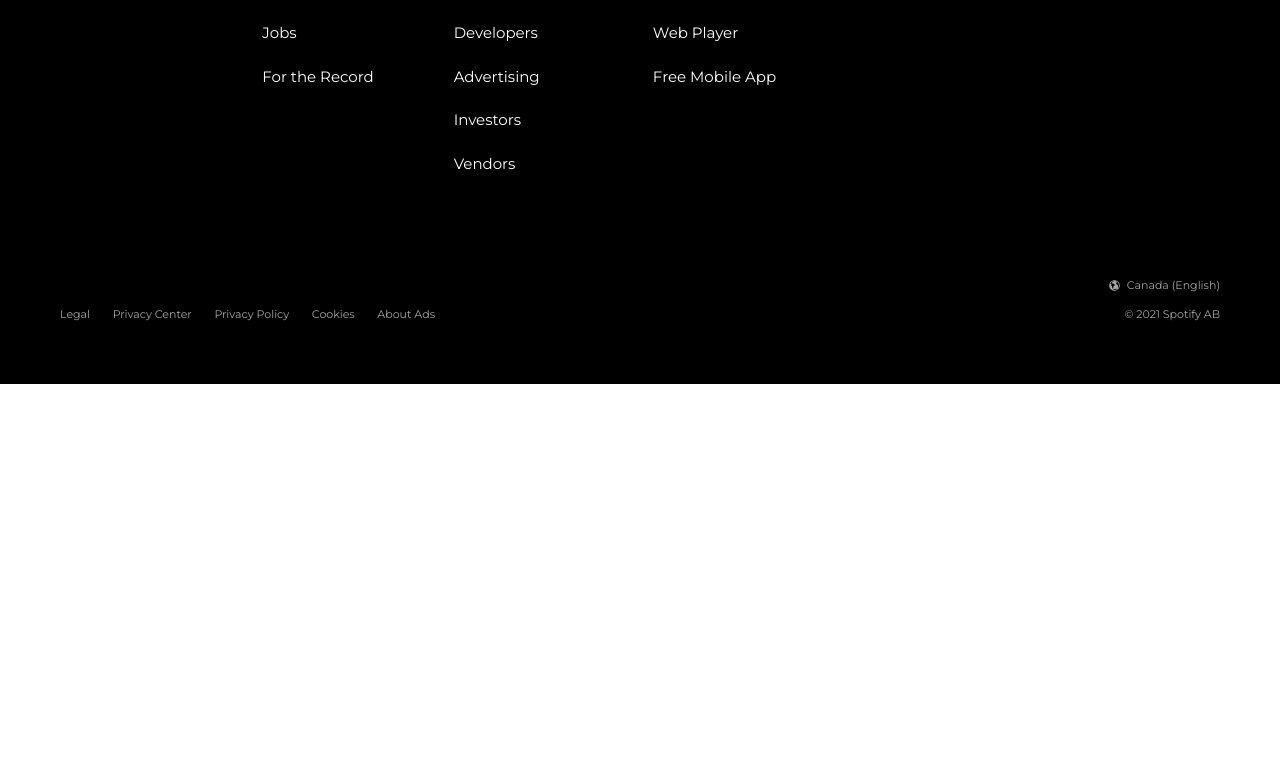
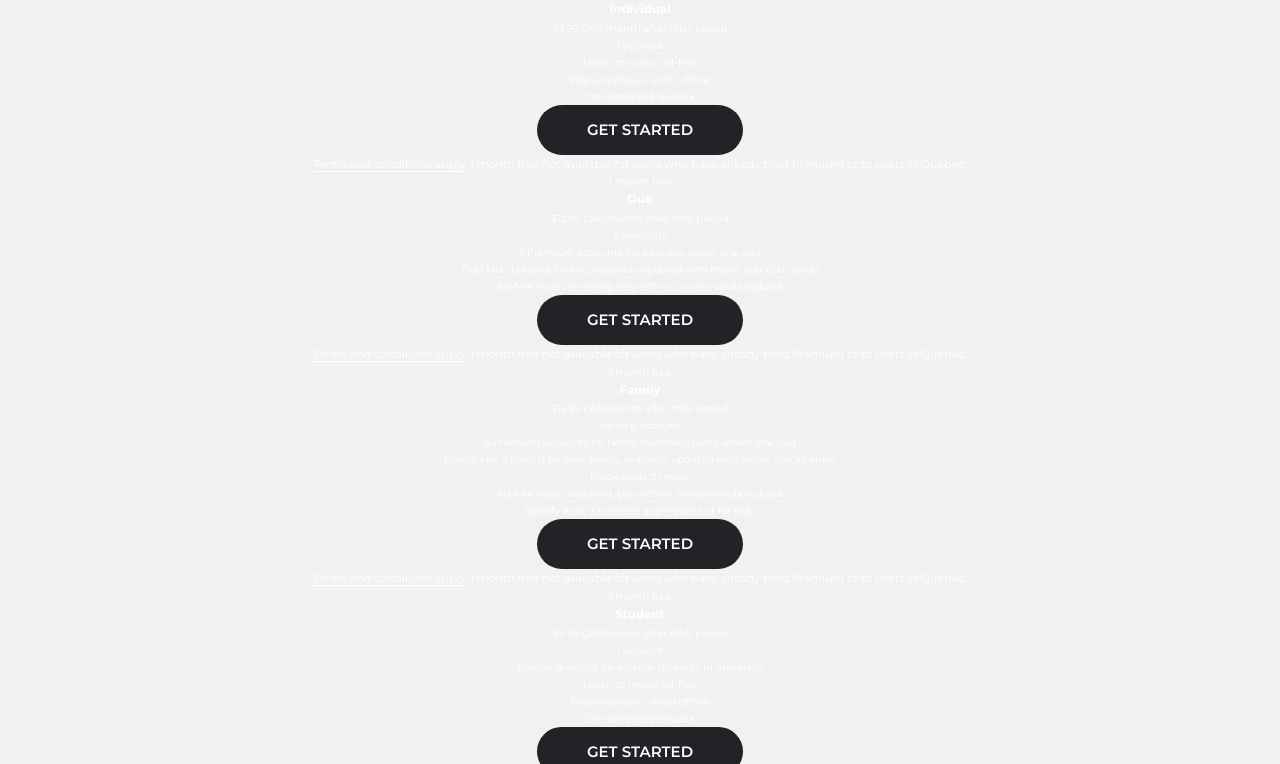
Before and after one commit to Ayon95/spotify-clone, a website: page premium.html in a window 1280 px wide. Shown: the part 1599-2363 px from the top of the page. Before the commit the page ends 1983 px from the top, so only its background shows below. Drawn offline with Linux system fonts and the light colour scheme.

Commit message:
Added the markup for premium categories section

```diff
--- a/premium.html
+++ b/premium.html
@@ -72,6 +72,87 @@
 			</ul>
 		</section>
 
+		<section class="categories--premium">
+			<h2 class="categories--premium__title">Pick Your Premium</h2>
+			<h4 class="h4--premium">Listen without limits on your phone, speaker, and other devices.</h4>
+			<div class="categories--premium__container">
+				<div class="categories--premium__overview">
+					<p class="categories--premium__free">1 month free</p>
+					<h3 class="categories--premium__name">Individual</h3>
+					<p class="categories--premium__pricing">$9.99 CAD/month after offer period</p>
+					<p class="categories--premium__account-coverage">1 account</p>
+				</div>
+				<ul class="categories--premium__benefits">
+					<li class="categories--premium__benefit">Listen to music ad-free</li>
+					<li class="categories--premium__benefit">Play anywhere - even offline</li>
+					<li class="categories--premium__benefit">On-demand playback</li>
+				</ul>
+				<a href="#" class="btn btn--get-started">Get started</a>
+				<p class="terms-conditions">
+					<a href="#" class="terms-conditions__link">Terms and conditions apply.</a> 1 month free not available for
+					users who have already tried Premium or to users in Quebec.
+				</p>
+
+				<div class="categories--premium__overview">
+					<p class="categories--premium__free">1 month free</p>
+					<h3 class="categories--premium__name">Duo</h3>
+					<p class="categories--premium__pricing">$12.99 CAD/month after offer period</p>
+					<p class="categories--premium__account-coverage">2 accounts</p>
+				</div>
+				<ul class="categories--premium__benefits">
+					<li class="categories--premium__benefit">2 Premium accounts for a couple under one roof</li>
+					<li class="categories--premium__benefit">
+						Duo Mix: a playlist for two, regularly updated with music you both enjoy
+					</li>
+					<li class="categories--premium__benefit">Ad-free music listening, play offline, on-demand playback</li>
+				</ul>
+				<a href="#" class="btn btn--get-started">Get started</a>
+				<p class="terms-conditions">
+					<a href="#" class="terms-conditions__link">Terms and conditions apply.</a> 1 month free not available for
+					users who have already tried Premium or to users in Quebec.
+				</p>
+
+				<div class="categories--premium__overview">
+					<p class="categories--premium__free">1 month free</p>
+					<h3 class="categories--premium__name">Family</h3>
+					<p class="categories--premium__pricing">$15.99 CAD/month after offer period</p>
+					<p class="categories--premium__account-coverage">Up to 6 account</p>
+				</div>
+				<ul class="categories--premium__benefits">
+					<li class="categories--premium__benefit">6 Premium accounts for family members living under one roof</li>
+					<li class="categories--premium__benefit">
+						Family Mix: a playlist for your family, regularly updated with music you all enjoy
+					</li>
+					<li class="categories--premium__benefit">Block explicit music</li>
+					<li class="categories--premium__benefit">Ad-free music listening, play offline, on-demand playback</li>
+					<li class="categories--premium__benefit">Spotify Kids: a separate app made just for kids</li>
+				</ul>
+				<a href="#" class="btn btn--get-started">Get started</a>
+				<p class="terms-conditions">
+					<a href="#" class="terms-conditions__link">Terms and conditions apply.</a> 1 month free not available for
+					users who have already tried Premium or to users in Quebec.
+				</p>
+
+				<div class="categories--premium__overview">
+					<p class="categories--premium__free">1 month free</p>
+					<h3 class="categories--premium__name">Student</h3>
+					<p class="categories--premium__pricing">$4.99 CAD/month after offer period</p>
+					<p class="categories--premium__account-coverage">1 account</p>
+				</div>
+				<ul class="categories--premium__benefits">
+					<li class="categories--premium__benefit">Special discount for eligible students in university</li>
+					<li class="categories--premium__benefit">Listen to music ad-free</li>
+					<li class="categories--premium__benefit">Play anywhere - even offline</li>
+					<li class="categories--premium__benefit">On-demand playback</li>
+				</ul>
+				<a href="#" class="btn btn--get-started">Get started</a>
+				<p class="terms-conditions">
+					<a href="#" class="terms-conditions__link">Terms and conditions apply.</a> 1 month free not available for
+					users who have already tried Premium or to users in Quebec.
+				</p>
+			</div>
+		</section>
+
 		<footer class="footer">
 			<div class="footer__content">
 				<div class="logo">
--- a/sass/base/_typography.scss
+++ b/sass/base/_typography.scss
@@ -53,6 +53,12 @@ h2 {
 	line-height: 1;
 }
 
+.h4--premium {
+	font-size: 1.4rem;
+	color: $color-grey-dark;
+	font-weight: 600;
+}
+
 .h4--hero {
 	font-size: 1.7rem;
 	font-weight: 600;
--- a/sass/pages/_premium.scss
+++ b/sass/pages/_premium.scss
@@ -56,3 +56,16 @@
 		font-size: 1.5rem;
 	}
 }
+
+// CATEGORIES SECTION
+.categories--premium {
+	background-color: rgb(241, 241, 241);
+	text-align: center;
+	padding: 8rem 2rem;
+
+	&__title {
+		color: $color-grey-dark;
+		font-size: 3.5rem;
+		line-height: 1.2;
+	}
+}
```
Also changed, not shown: css/style.css.
